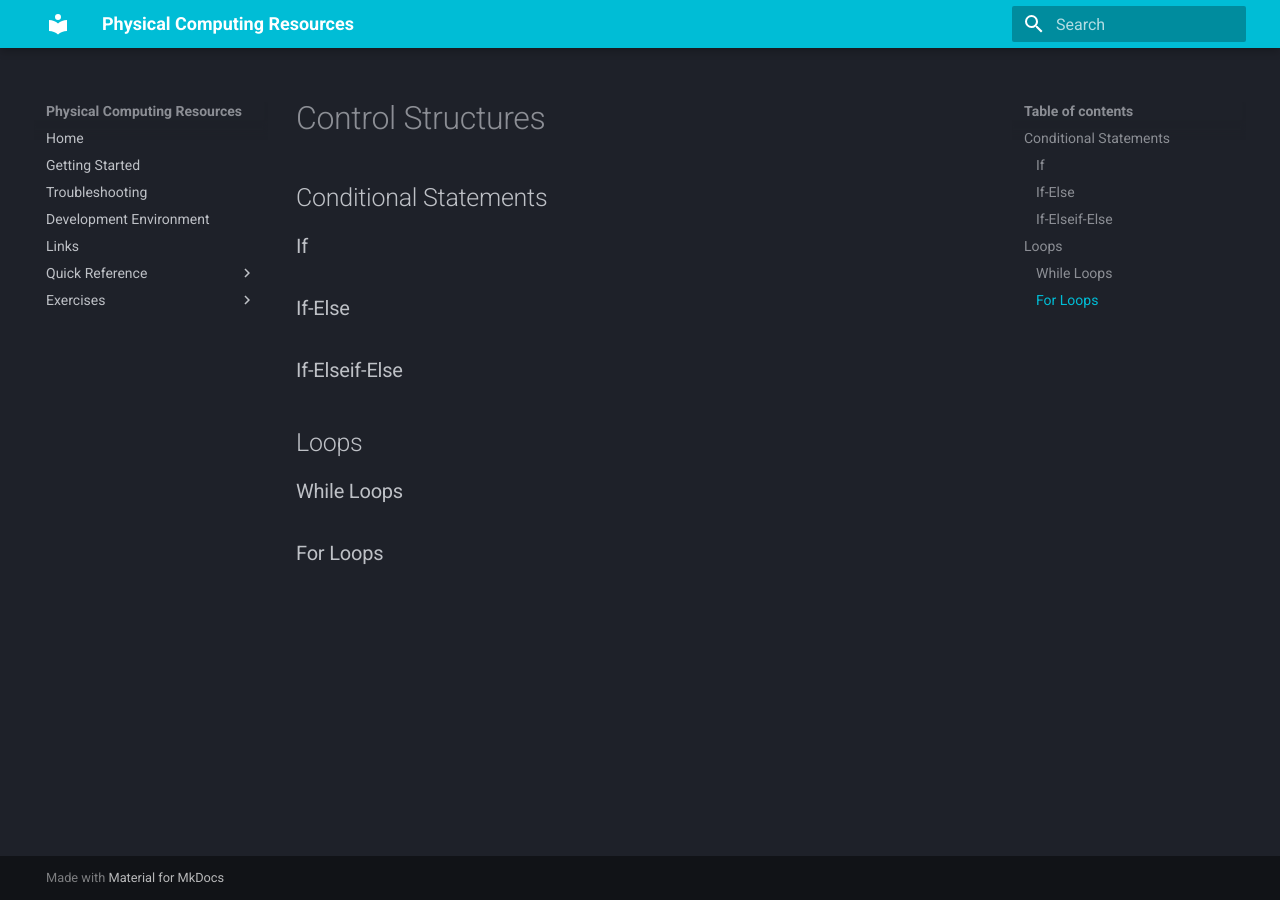
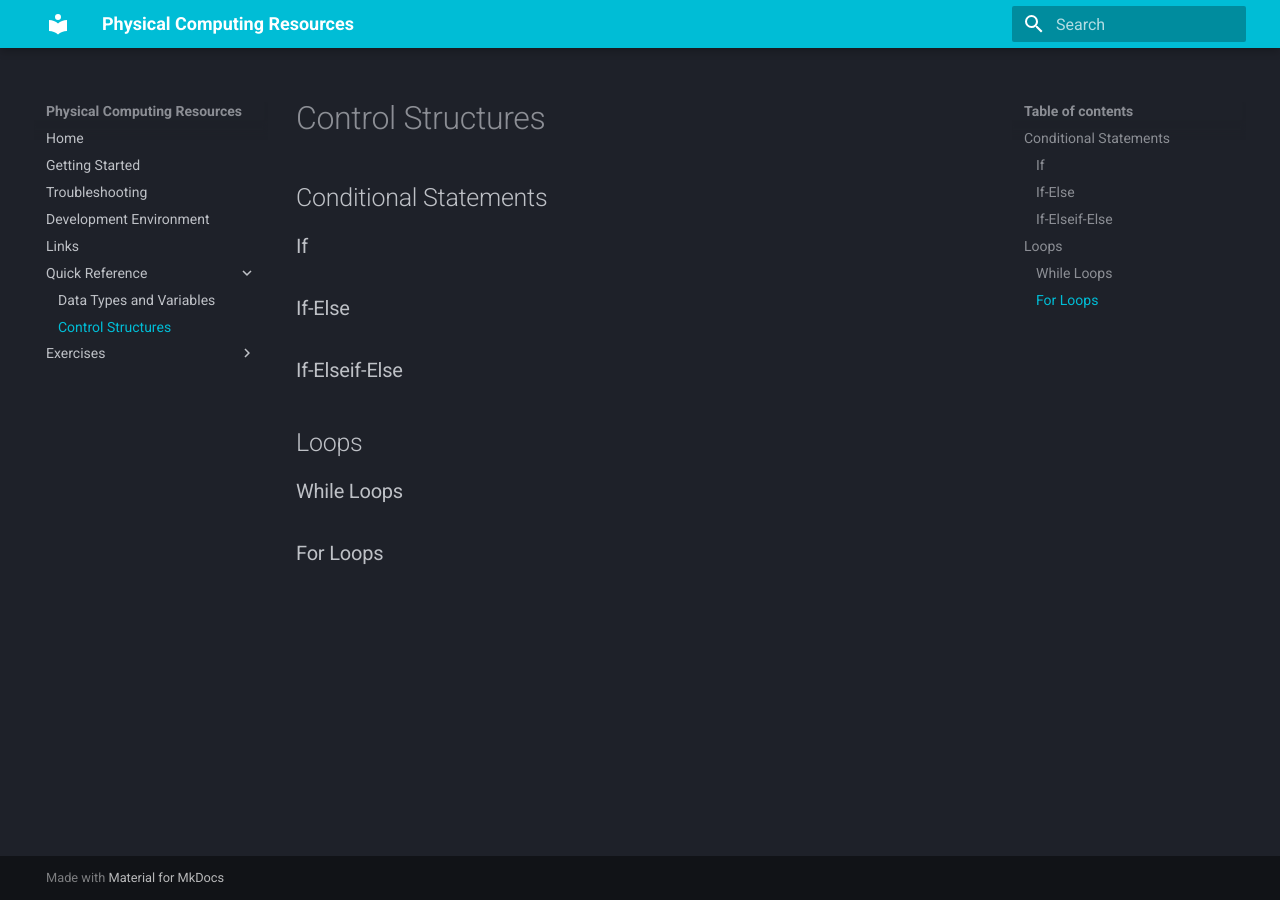
Before and after one commit to gersteinj-middlesex/circuitpython-resources, an MkDocs documentation site: the page built from documentation/docs/quickref/control-structures.md, in a window 1280 px wide. Built offline with MkDocs 1.6.1 and Material for MkDocs 9.7.7, drawn with Linux system fonts in a browser that asks for light colours; old or Windows-style settings are respelled for this version of MkDocs; some of the changed lines change nothing that is shown.

Commit message:
fixed nav

```diff
--- a/documentation/mkdocs.yml
+++ b/documentation/mkdocs.yml
@@ -6,8 +6,8 @@ nav:
   - Development Environment: ide.md
   - Links: more-resources.md
   - Quick Reference:
-    - Data Types and Variables: quickref\data-and-variables
-    - Control Structures: quickref\control-structures
+    - Data Types and Variables: quickref\data-and-variables.md
+    - Control Structures: quickref\control-structures.md
   - Exercises:
     - 001 - Printing: exercises\001-printing.md
     - 002 - Imports: exercises\002-imports.md
```
